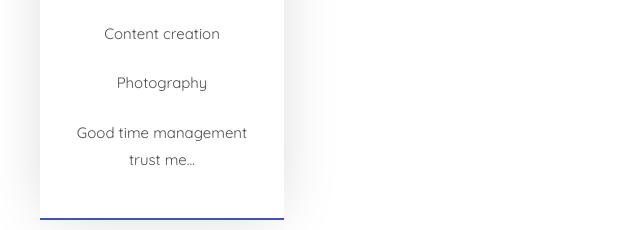
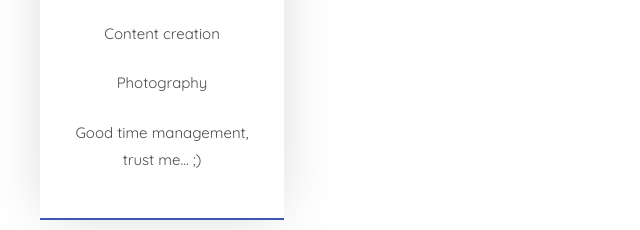
Before and after one commit to ArtPreo/artpreo.github.io, a plain HTML site: page index.html in a window 1280 px wide. Shown: the part 3130-3360 px from the top of the page, 353-993 px from the left. Drawn offline with nearby package versions, Linux system fonts and the light colour scheme; files whose address does not match are found by name; a web font is replaced by a local one.

Commit message:
Update index.html

```diff
--- a/index.html
+++ b/index.html
@@ -196,7 +196,7 @@
 									<p>HTML/CSS/JavaScript</p>
 									<p>PHP/Django</p>
 									<p>SQL</p>
-									<p></p>
+									<p> </p>
 								</div>
 							</div>
 						</div>
@@ -211,7 +211,7 @@
 									<p>Affinity Photo/Designer</p>
 									<p>Wix/WordPress</p>
 									<p>Adobe InDesign</p>
-									<p></p>
+									<p> </p>
 								</div>
 							</div>
 						</div>
@@ -226,7 +226,7 @@
 									<p>DaVinci Resolve</p>
 									<p>SonyVegas / Vegas</p>
 									<p>Maya (3d animation)</p>
-									<p></p>
+									<p> </p>
 								</div>
 							</div>
 						</div>
@@ -241,7 +241,7 @@
 									<p>PowerPoint</p>
 									<p>Excel</p>
 									<p>Outlook</p>
-									<p></p>
+									<p> </p>
 								</div>
 							</div>
 						</div>
@@ -255,7 +255,7 @@
 									<p>Filming</p>
 									<p>Content creation</p>
 									<p>Photography</p>
-									<p>Good time management<br> trust me...</p>
+									<p>Good time management,<br> trust me... ;)</p>
 								</div>
 							</div>
 						</div>
```
